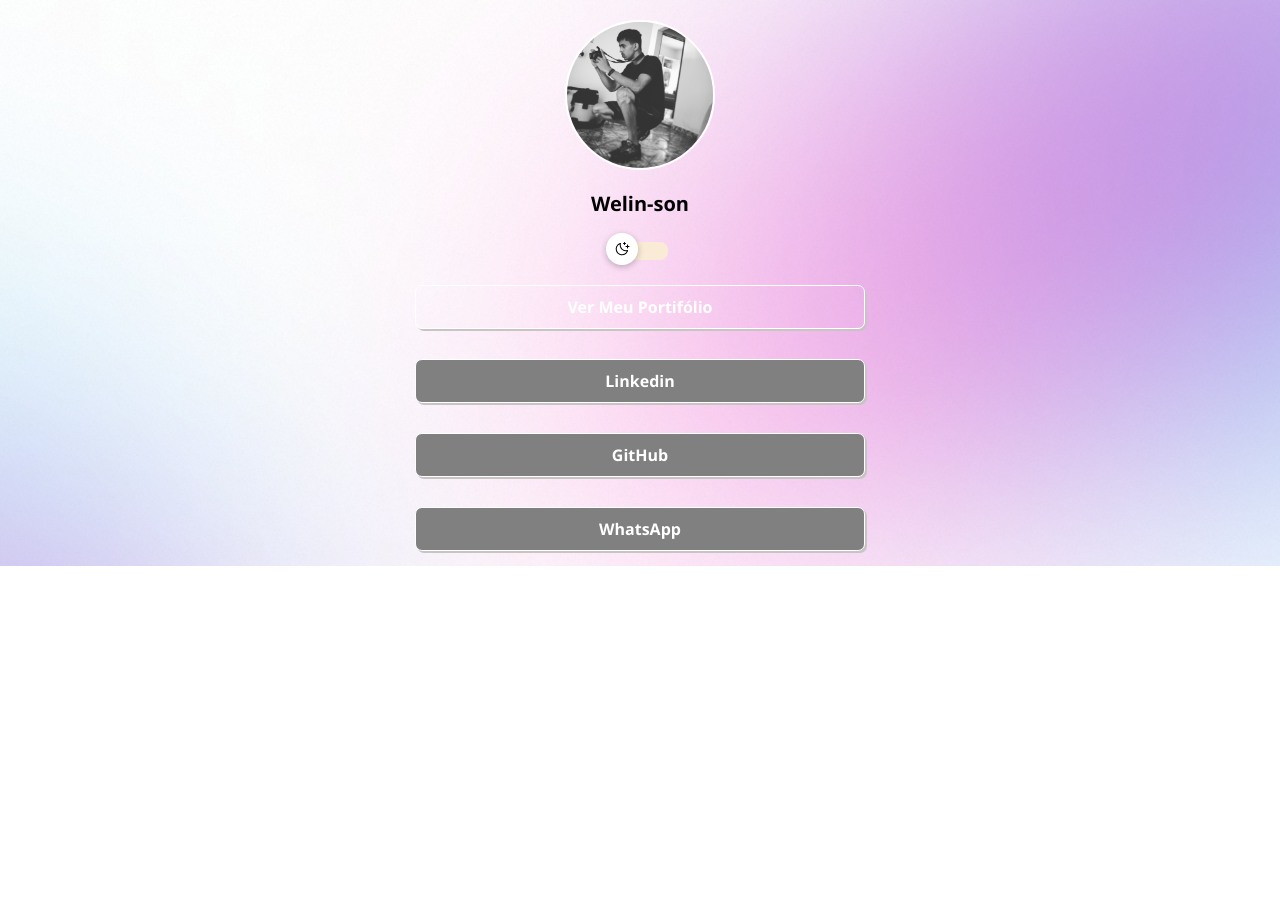
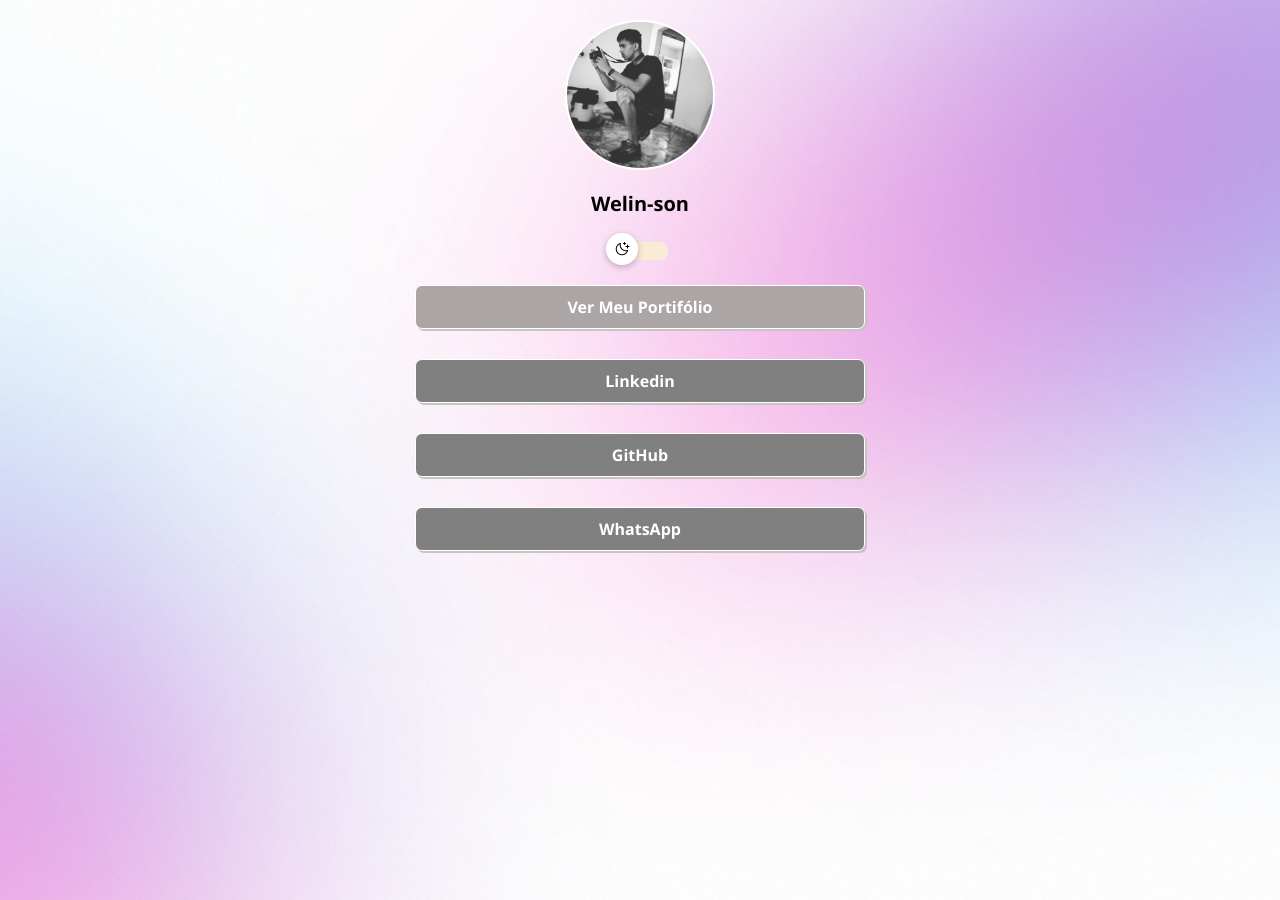
Before and after one commit to welinsonmacedo/Rocketseat-Challenge-Discover-2024, a plain HTML site: page index.html in a window 1280 px wide. In both pictures the pointer is over the item "Ver Meu Portifólio". Before the commit the page ends 800 px from the top, so only its background shows below. Drawn offline with Linux system fonts and the light colour scheme.

Commit message:
updat-style-backgroud

```diff
--- a/style.css
+++ b/style.css
@@ -28,7 +28,7 @@ body{
   }
 #main{
     width: 100%;
-    height:max-content;
+    height:900px;
 
 }
 
@@ -90,7 +90,7 @@ margin-top: 20px;
 
 }
 #container-list-links ul li:hover{
-    background-color: transparent;
+    background-color:rgb(172, 165, 165);
 }
 #container-list-links ul li a{
     color: #fff;
```
